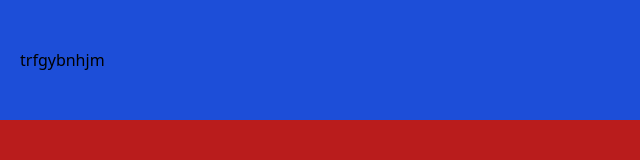
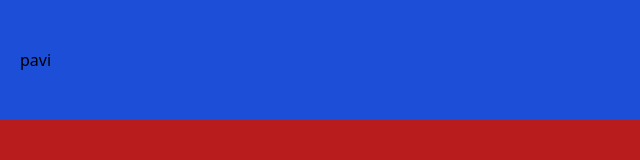
Before and after one commit to paviravi2310/test, a plain HTML site: page index.html in a window 1280 px wide. Shown: the full height of the page, 0-640 px from the left. Drawn offline with nearby package versions, Linux system fonts and the light colour scheme.

Commit message:
heading added

```diff
--- a/index.html
+++ b/index.html
@@ -12,7 +12,7 @@
         <div style="height: 15%;"  class="bg-blue-700 flex justify-between" >
             <div class="flex justify-center items-center p-5">
                 <img alt="" src="">
-                <h1>trfgybnhjm</h1>
+                <h1>pavi</h1>
             </div>
             <div class="flex justify-center items-center p-5">
                 <ol class="flex space-x-10 text-3xl">
```
Also changed, not shown: 1 other file.
